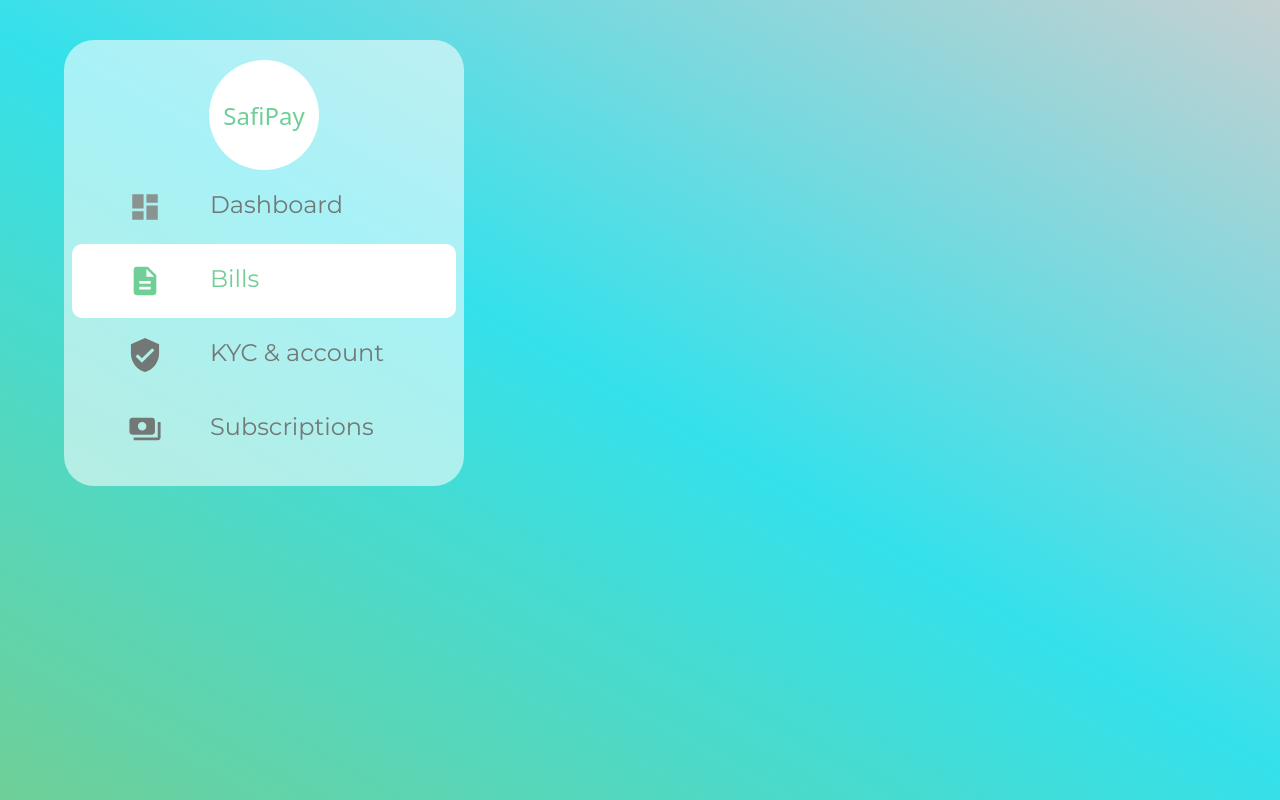
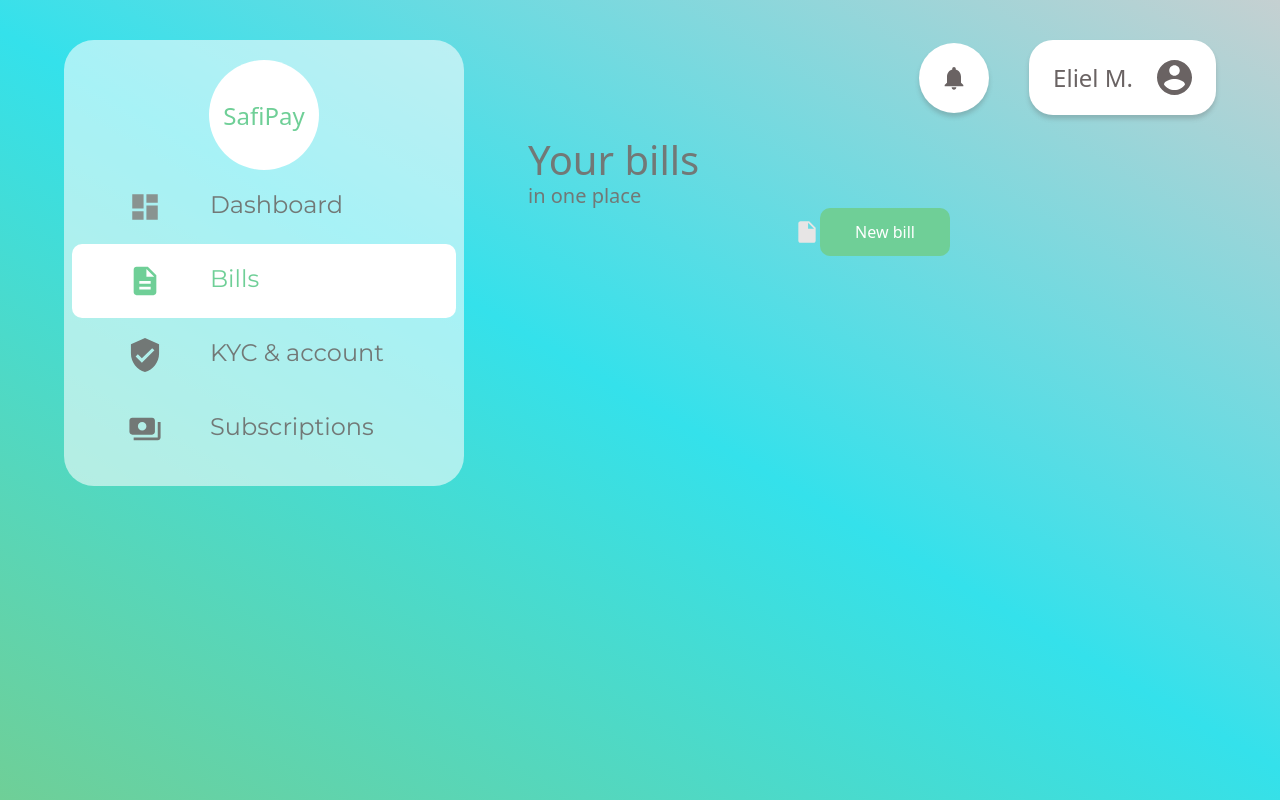
Before and after one commit to Foil-Engineering/safipay, a Next.js app: page / in a window 1280 px wide. Built offline with nearby package versions, Linux system fonts and the light colour scheme.

Commit message:
add the signup screen, and the bills tab

```diff
--- /dev/null
+++ b/components/BillsDashboard.tsx
@@ -0,0 +1,37 @@
+import { FC } from "react";
+import Button from "./shared/Button";
+
+export interface Bill {
+  client: string;
+  amount: string;
+  period: string;
+  paymentDate: string;
+  status: "PENDING" | "PAID" | "REFUSED";
+  currency: string;
+}
+
+interface BillsProps {
+  data: Bill[];
+}
+
+const BillsDashboard: FC<BillsProps> = () => {
+  return (
+    <div className="bills-dash">
+      <div className="bills-header">
+        <div className="">
+          <h2>Your bills</h2>
+          <p className="sub-title">in one place</p>
+        </div>
+        <Button
+          label="New bill"
+          type="filled"
+          width={130}
+          icon="/assets/shared/file.svg"
+        />
+      </div>
+      <div className="cards"></div>
+    </div>
+  );
+};
+
+export default BillsDashboard;
--- a/components/SideBar.tsx
+++ b/components/SideBar.tsx
@@ -1,7 +1,12 @@
 import Image from "next/image";
-import { useState } from "react";
+import { FC, useState } from "react";
 
-const SideBar = () => {
+interface SidebarProps {
+  onSwitchTab: (tab: string) => void;
+}
+
+const SideBar: FC<SidebarProps> = (props) => {
+  const { onSwitchTab } = props;
   const sidebarMenus = [
     {
       label: "Dashboard",
@@ -33,7 +38,7 @@ const SideBar = () => {
 
   return (
     <div className="sidebar-wrapper">
-      <div className="logo flex justify-center items-center mb-14">
+      <div className="logo flex justify-center items-center mb-16">
         <h4>SafiPay</h4>
       </div>
       <div className="menu">
@@ -43,6 +48,10 @@ const SideBar = () => {
               activeMenu === item.id ? "active" : ""
             } py-5 pl-14 w-full flex flex-row align-items-center`}
             key={item.id}
+            onClick={() => {
+              onSwitchTab(item.id)
+              setActiveMenu(item.id)
+            }}
           >
             <Image
               alt="menu icon"
--- /dev/null
+++ b/components/SingleBill.tsx
@@ -0,0 +1,38 @@
+import { FC } from "react";
+import { Bill } from "./BillsDashboard";
+import Button from "./shared/Button";
+
+const SingleBill: FC<Bill> = (props) => {
+  const { amount, client, paymentDate, period, status, currency } = props;
+  return (
+    <div className="single-bill">
+      <p className="client-label">{client}</p>
+      <p className="periiod">{period} payment</p>
+      <p className="amount">
+        {amount} {currency}
+      </p>
+      <p className="issuer">Sent to johnp@actom.com </p>
+      <p className="datetime">{paymentDate}</p>
+      <div className="status-wrapper">
+        <div className={`status ${status.toString().toLowerCase()}`} />
+        <h3>{status}</h3>
+      </div>
+      <div className="btns flex flex-row items-center justify-between">
+        <Button
+          icon="/assets/shared/copy.svg"
+          label="COPY LINK"
+          type="filled"
+          hasShaddow
+        />
+        <Button
+          icon="/assets/shared/message.svg"
+          label="RESEND BILL"
+          type="filled-secondary"
+          hasShaddow
+        />
+      </div>
+    </div>
+  );
+};
+
+export default SingleBill;
--- a/components/shared/Button.tsx
+++ b/components/shared/Button.tsx
@@ -1,16 +1,37 @@
-import Link from "next/link";
+import Image from "next/image";
 import { FC } from "react";
 import { SharedButtonProps } from "../../interfaces";
 
 const Button: FC<SharedButtonProps> = (props) => {
-  const { link = "#", label, primary = true, type, width = 0 } = props;
+  const {
+    link = "#",
+    label,
+    primary = true,
+    type,
+    width = 0,
+    icon,
+    hasShaddow = false,
+  } = props;
   return (
     <a
       href={link}
       className={`${type}-btn ${primary ? "primary" : ""} ${
         !width ? "full" : `w${width}`
-      } btn`}
+      } btn flex flex-row items-center justify-center ${
+        hasShaddow ? "btn-shaddow" : ""
+      }`}
     >
+      {icon ? (
+        <Image
+          // className="mr-2"
+          src={icon}
+          alt="btn icon"
+          height="26px"
+          width="26px"
+        />
+      ) : (
+        <></>
+      )}
       <p className="btn-label">{label}</p>
     </a>
   );
--- a/pages/index.tsx
+++ b/pages/index.tsx
@@ -1,12 +1,27 @@
+import Image from "next/image";
+import { useState } from "react";
+import BillsDashboard from "../components/BillsDashboard";
 import SideBar from "../components/SideBar";
 
 export default function Home() {
+  const [currentTab, setCurrentTab] = useState<string>('bills')
   return (
     <div className="home-bg">
       <div className="section-wrapper">
         <div className="gap-16 flex flex-row py-10 justify-center">
-          <SideBar />
-          <div className="flex-1"></div>
+          <SideBar onSwitchTab={(tab) => setCurrentTab(tab)} />
+          <div className="flex-1">
+            <div className="topbar flex flex-row pb-5 justify-end items-center gap-10">
+              <div className="notif-container items-center flex justify-center">
+                <Image src="/assets/shared/notification.svg" height="28px" width="28px" alt="notifications" />
+              </div>
+              <div className="profile-wrapper flex flex-row px-6 py-5 rounded-3xl items-center gap-6">
+                <h4>Eliel M.</h4>
+                <Image src="/assets/shared/profile.svg" height="35px" width="35px" alt="profile" />
+              </div>
+            </div>
+            <BillsDashboard data={[]} />
+          </div>
         </div>
       </div>
     </div>
--- /dev/null
+++ b/pages/signup.tsx
@@ -0,0 +1,51 @@
+import Button from "../components/shared/Button";
+import InputField from "../components/shared/InputField";
+
+const Login = () => {
+  const loginFields = [
+    { placeholder: "Email address" },
+    { placeholder: "Names" },
+    { placeholder: "Password" },
+  ];
+
+  return (
+    <div className="section-wrapper login-page-wrapper gap-16 flex flex-row py-10 justify-center">
+      <div className="relative illustrations">
+        <h1 className="font-normal p-3 text-2xl leading-7 mb-5">SafiPay</h1>
+        <div className="login-illustration-bg" />
+        <div className="login-illustration-xs" />
+        <div className="circle-bg-xs absolute" />
+      </div>
+      <div className="flex-1">
+        <div className="flex flex-row justify-end">
+          <Button type="filled" width={130} link="/signup" label="Sign up" />
+        </div>
+        <div className="pr-24">
+          <div>
+            <p className="login-intro">Create an account here </p>
+          </div>
+          <div className="form">
+            <p className="intro-form">
+              Please enter your account details to sign up
+            </p>
+            {loginFields.map((field, idx) => (
+              <InputField
+                key={idx}
+                placeholder={field.placeholder}
+                onTextChange={(text) => console.log(text)}
+              />
+            ))}
+            <div className="flex flex-row justify-end">
+              <p className="link-bottom my-6">
+                Did you forget your password? Reset it here
+              </p>
+            </div>
+            <Button type="filled" link="#" label="Sign up" />
+          </div>
+        </div>
+      </div>
+    </div>
+  );
+};
+
+export default Login;
--- a/styles/pages/home.scss
+++ b/styles/pages/home.scss
@@ -1,4 +1,43 @@
 .home-bg {
-  background-image: linear-gradient(30deg, #6FCF97, #34e1eb, #c5d0d1);
+  background-image: linear-gradient(30deg, #6fcf97, #34e1eb, #c5d0d1);
   min-height: 100vh;
 }
+
+.notif-container {
+  height: 70px;
+  width: 70px;
+  border-radius: 35px;
+}
+
+.notif-container,
+.profile-wrapper {
+  box-shadow: 0px 4px 4px rgba(85, 85, 85, 0.25);
+  background-color: var(--white);
+  h4 {
+    font-style: normal;
+    font-weight: 400;
+    font-size: 24px;
+    line-height: 29px;
+    color: #6a6363;
+  }
+}
+
+.bills-dash {
+  .bills-header {
+    h2 {
+      font-style: normal;
+      font-weight: 400;
+      font-size: 40px;
+      line-height: 49px;
+      color: #727876;
+    }
+
+    .sub-title {
+      font-style: normal;
+      font-weight: 400;
+      font-size: 20px;
+      line-height: 24px;
+      color: #727876;
+    }
+  }
+}
```
Also changed, not shown: interfaces/index.ts (+6 -4 lines).
